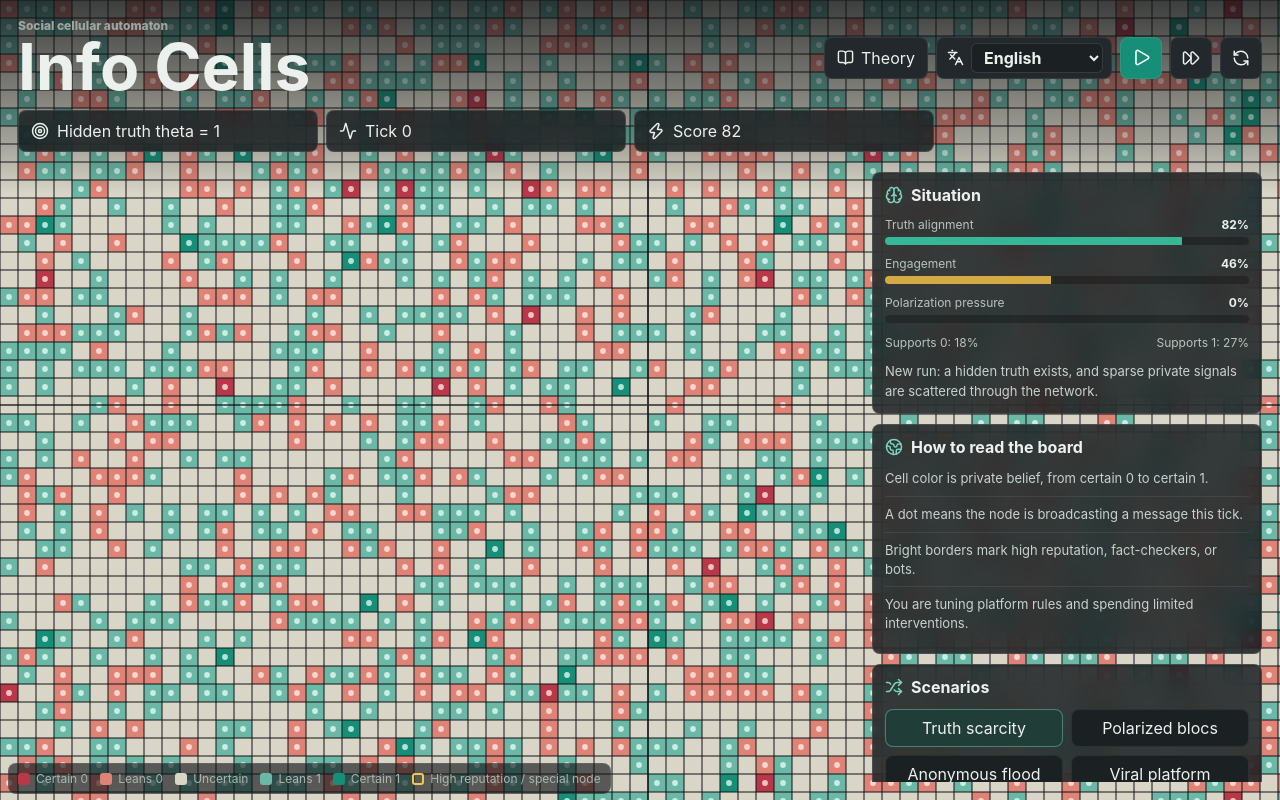
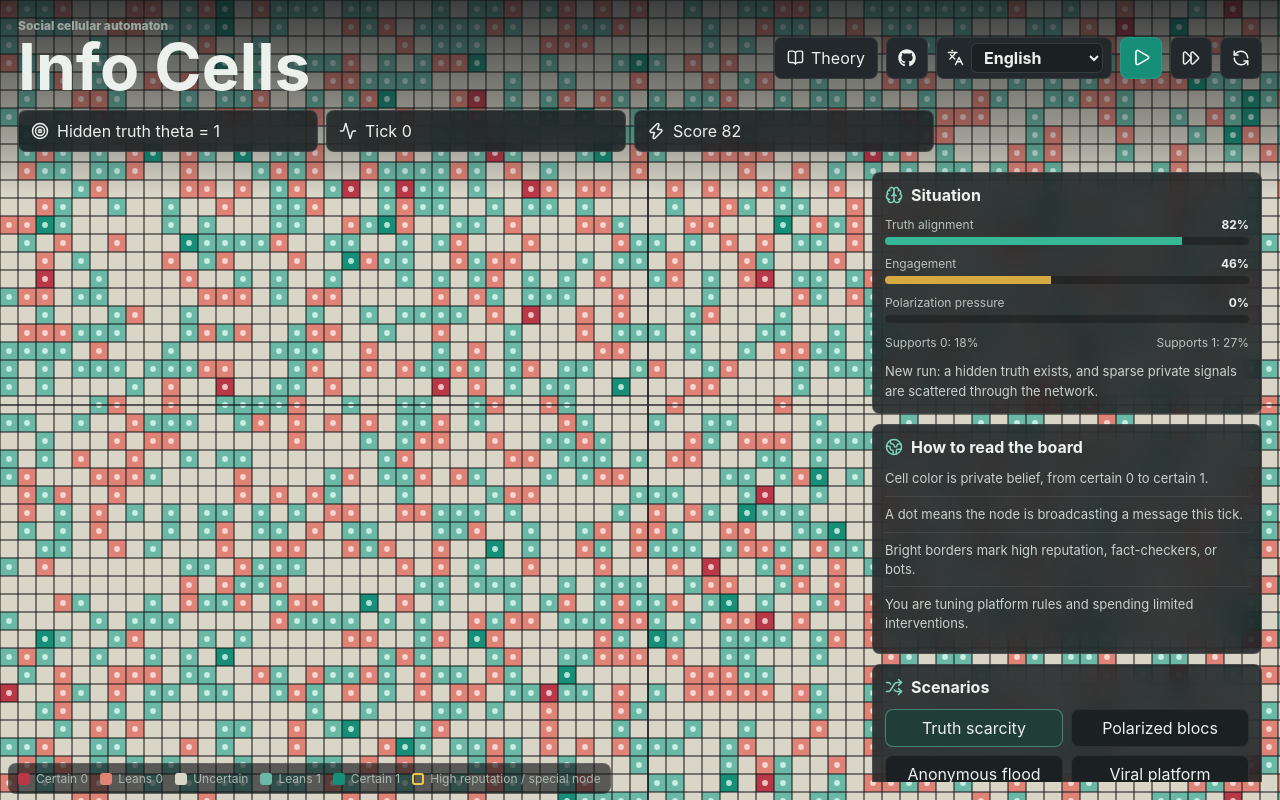
Before and after one commit to miuchan/information-game, a React (Vite) app: page / in a window 1280 px wide. Built offline with nearby package versions, Linux system fonts and the light colour scheme.

Commit message:
Add GitHub repository link

```diff
--- a/package.json
+++ b/package.json
@@ -9,7 +9,8 @@
     "vite": "latest",
     "react": "latest",
     "react-dom": "latest",
-    "lucide-react": "latest"
+    "lucide-react": "latest",
+    "react-icons": "latest"
   },
   "devDependencies": {}
 }
--- a/src/main.jsx
+++ b/src/main.jsx
@@ -25,6 +25,7 @@ import {
   X,
   Zap,
 } from 'lucide-react';
+import { FaGithub } from 'react-icons/fa';
 import './styles.css';
 
 const CELL_SIZE = 18;
@@ -1039,6 +1040,9 @@ function App() {
               <BookOpen size={17} />
               <span>{copy.meta.theory}</span>
             </button>
+            <a className="icon-button" href="https://github.com/miuchan/information-game" target="_blank" rel="noreferrer" title="GitHub" aria-label="GitHub repository">
+              <FaGithub size={18} />
+            </a>
             <label className="language-select" title={copy.meta.language}>
               <Languages size={17} />
               <select value={locale} onChange={(event) => setLocale(event.target.value)} aria-label={copy.meta.language}>
--- a/src/styles.css
+++ b/src/styles.css
@@ -91,6 +91,7 @@ button:disabled {
 }
 
 .board-panel button,
+.board-panel a,
 .board-panel .text-button,
 .board-panel .icon-button,
 .board-panel .language-select,
```
Also changed, not shown: 1 other file (tests, documents, lock files or other folders).
